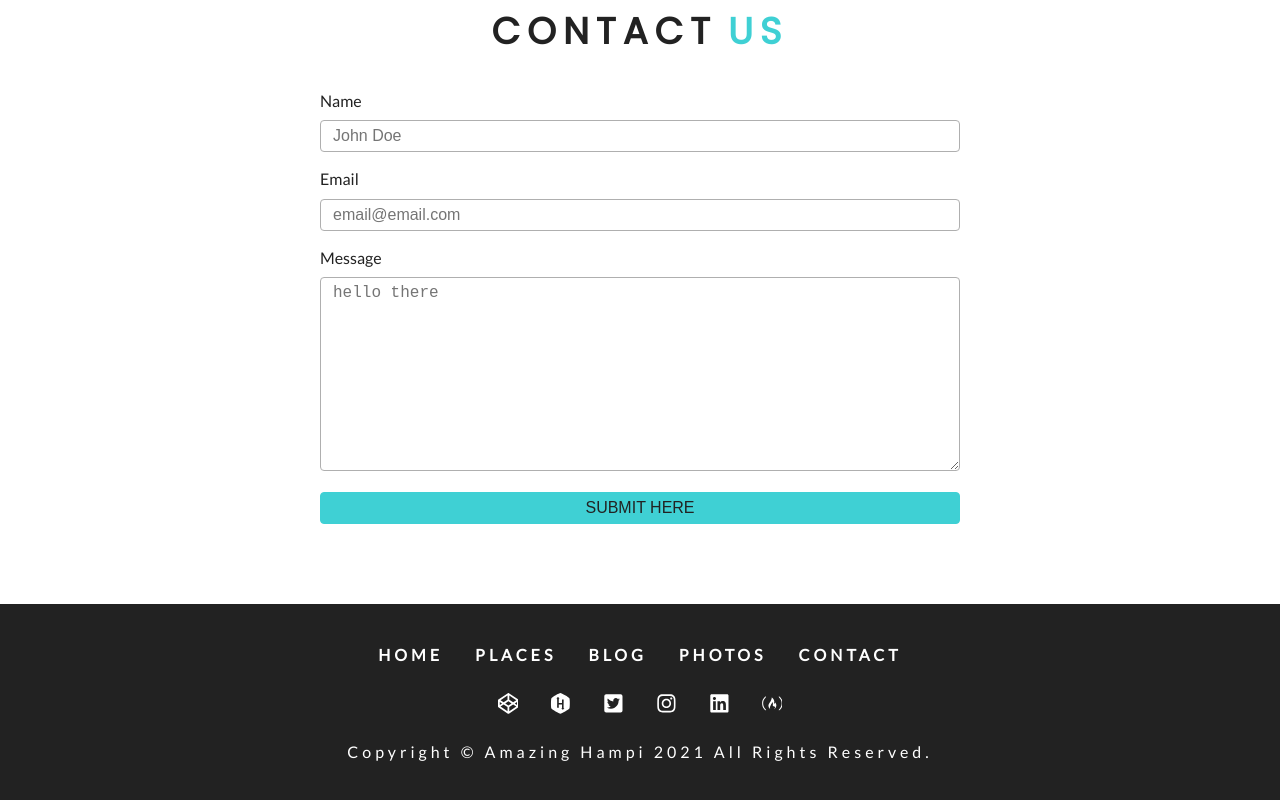
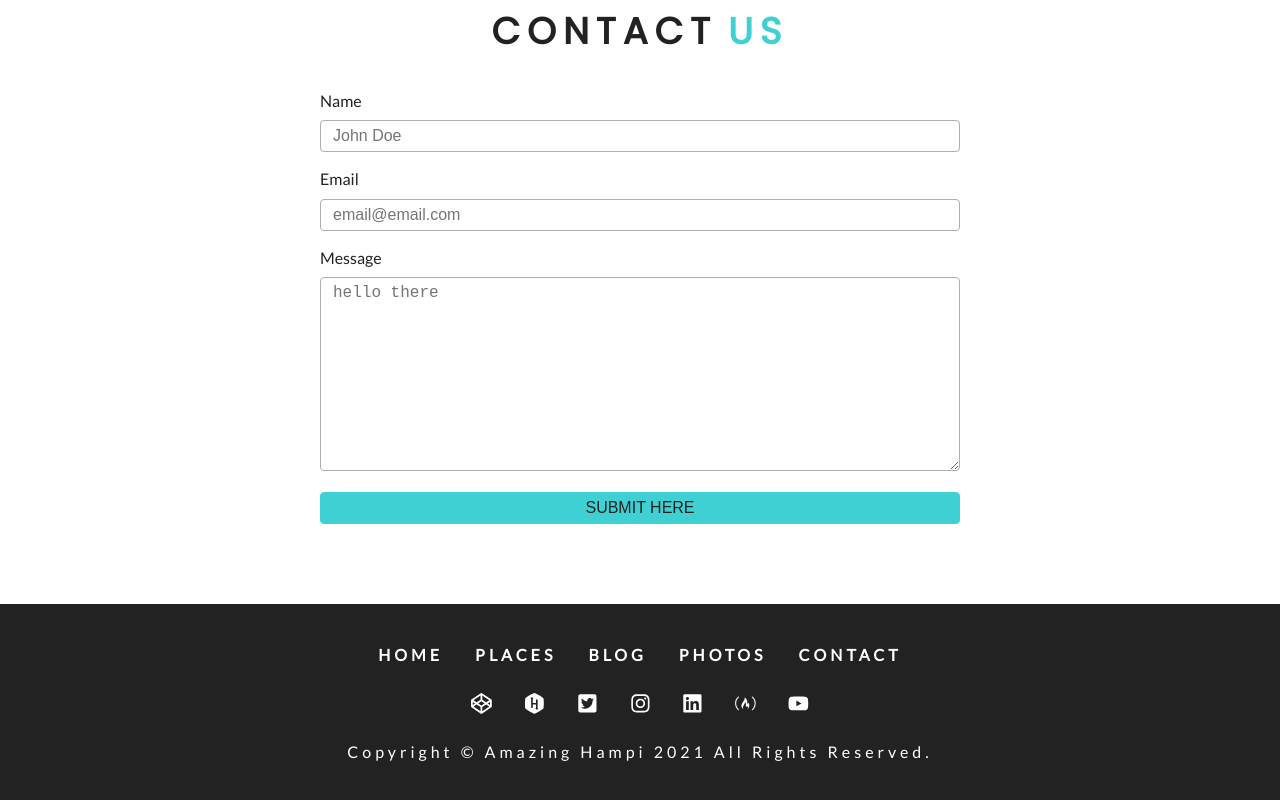
Before and after one commit to hesbon-osoro/tourism-hampi, a Gatsby site: page /contact in a window 1280 px wide. Shown: the part 734-1534 px from the top of the page. Built offline with nearby package versions, Linux system fonts and the light colour scheme; Gatsby itself is replaced by a stand-in of ours; what react-animations would draw is missing.

Commit message:
added youtube channel link

```diff
--- a/src/constants/social-icons.js
+++ b/src/constants/social-icons.js
@@ -1,5 +1,5 @@
 import React from 'react';
-import { FaCodepen, FaHackerrank, FaTwitterSquare, FaInstagram, FaLinkedin, FaFreeCodeCamp, FaMOne } from 'react-icons/fa';
+import { FaCodepen, FaHackerrank, FaTwitterSquare, FaInstagram, FaLinkedin, FaFreeCodeCamp, FaYoutube } from 'react-icons/fa';
 
 const icons = [
     {
@@ -25,6 +25,10 @@ const icons = [
     {
         icon: <FaFreeCodeCamp />,
         url: `https://www.freecodecamp.org/wazimu`,
+    },
+    {
+        icon: <FaYoutube />,
+        url: 'https://www.youtube.com/channel/UCgHKQfyNh8thOZtS4kfQG-A'
     }
 ]
 
```
